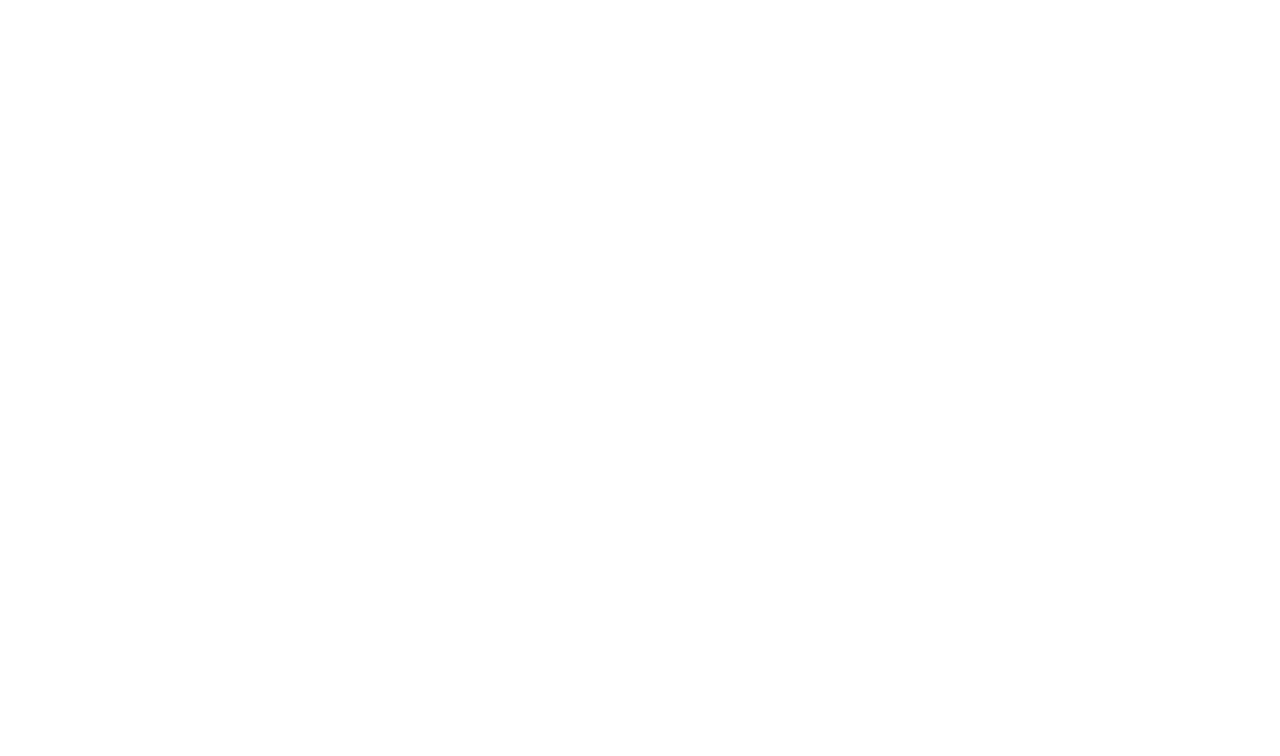
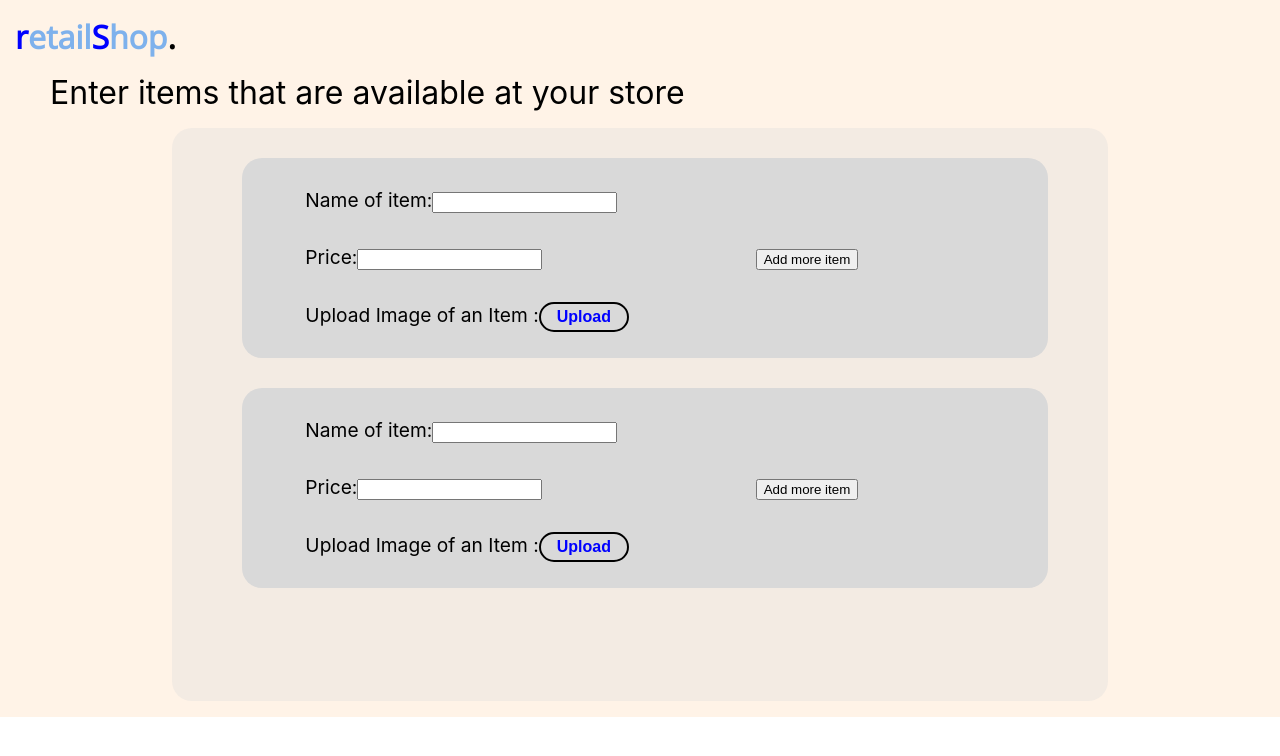
Before and after one commit to amar312696/retailShop, a React (Create React App) app in the folder retailShop-frontend/: page /itemlist in a window 1280 px wide. Before the commit this address had no page. Shown: the top 756 px of the page. Built offline with nearby package versions, Linux system fonts and the light colour scheme; a web font is replaced by a local one.

Commit message:
Rlistpage completed

```diff
--- a/retailShop-frontend/src/App.js
+++ b/retailShop-frontend/src/App.js
@@ -5,6 +5,7 @@
 import Loginpage from './components/login/Loginpage';
 import Productpage from './components/productpage/Productpage';
 import Checkout from './components/checkout/Checkout';
+import Ritemlisting from './components/ritemlisting/Ritemslisting';
 import {Route,Routes} from "react-router";
 
 function App() {
@@ -17,6 +18,7 @@
         <Route path="/login" element={<Loginpage/>}/>
         <Route path="/products" element={<Productpage/>}/>
         <Route path="/checkout" element={<Checkout/>}/>
+        <Route path="/itemlist" element={<Ritemlisting/>}/>
 
       </Routes>
 
--- /dev/null
+++ b/retailShop-frontend/src/components/ritemlisting/Iteminfoform.css
@@ -0,0 +1,13 @@
+.iteminfoL {
+    height: 200px;
+    width: 90%;
+    /* border: solid 1px black; */
+    margin: 30px 20px 20px 30px;
+    border-radius: 20px;
+    line-height: 3;
+    display: flex;
+    align-items: center;
+    justify-content: space-around;
+    font-size: larger;
+    background: #D9D9D9;
+}
--- /dev/null
+++ b/retailShop-frontend/src/components/ritemlisting/Iteminfoform.js
@@ -0,0 +1,35 @@
+import "./Iteminfoform.css"
+
+const Iteminfoform=()=>{
+    return(
+        <div className="iteminfoL">
+            <div className="isubformL">
+                <form className="itemformL">
+                    <label>Name of item:
+                        <input type="text" />
+                    </label><br/>
+                    <label>Price:
+                        <input type="number" />
+                    </label><br/>
+                    <label>Upload Image of an Item :
+                        <button type="submit" className="loginsubmission">
+                            Upload
+                        </button>
+                    </label>
+
+                </form>
+            </div>
+            <div className="additembutton">
+                <button className="ami">
+                    <span className="psign">Add more item</span>
+                </button>
+            </div>
+            <div className="removeitembutton">
+                {/* <button className="rmi"></button> */}
+            </div>
+
+        </div>
+    );
+}
+
+export default Iteminfoform
--- /dev/null
+++ b/retailShop-frontend/src/components/ritemlisting/Ritemlisting.css
@@ -0,0 +1,29 @@
+.alllist{
+    background: #FFF3E7;
+}
+.headingR {
+    width: 100%;
+    font-size: xx-large;
+    padding-left: 50px;
+}
+
+.squaresec {
+    display: flex;
+    flex-direction: column;
+    align-items: center;
+    justify-content: center;
+    height: 100%;
+    width: 100%;
+
+
+}
+.itemlisting {
+    overflow: hidden;
+}
+.ssquare {
+    height: 573px;
+    width: 70%;
+    background: rgba(217, 217, 217, 0.33);
+    overflow: hidden;
+    border-radius: 20px;
+}
--- /dev/null
+++ b/retailShop-frontend/src/components/ritemlisting/Ritemslisting.js
@@ -0,0 +1,26 @@
+import "./Ritemlisting.css";
+import Iteminfoform from "./Iteminfoform";
+
+const Ritemlisting=()=>{
+    return(
+        <div className="alllist">
+            <div className="itemlisting">
+            <h1 className="retailShop"><span style={{ color: '#0000FF'  }}>r</span><span style={{ color: '#7EB1EC' }}>etail</span><span style={{ color: '#0000FF' }}>S</span><span style={{ color: '#7EB1EC' }}>hop</span>.</h1>
+            <div className="headingR">Enter items that are available at your store</div>
+            <div className="squaresec">
+                <ul className="ssquare">
+                    <li>
+                        <Iteminfoform/>
+                    </li>
+                    <li>
+                        <Iteminfoform/>
+                    </li>
+                </ul>
+            </div>
+        </div>
+
+        </div>
+    );
+}
+
+export default Ritemlisting
```
